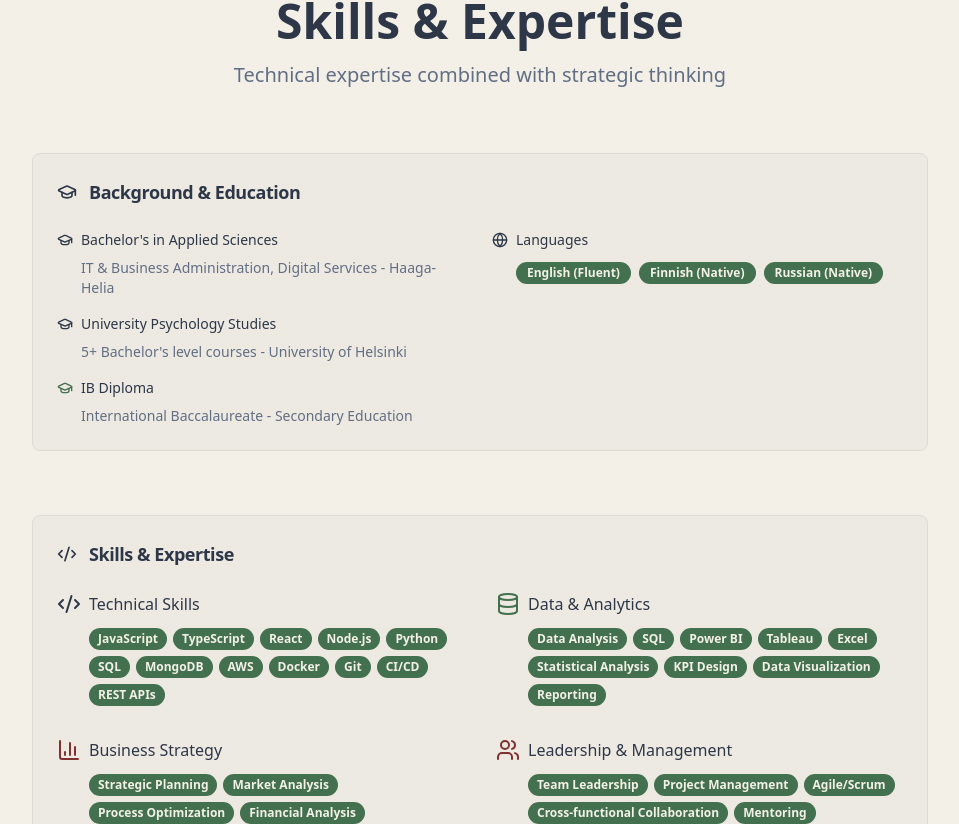
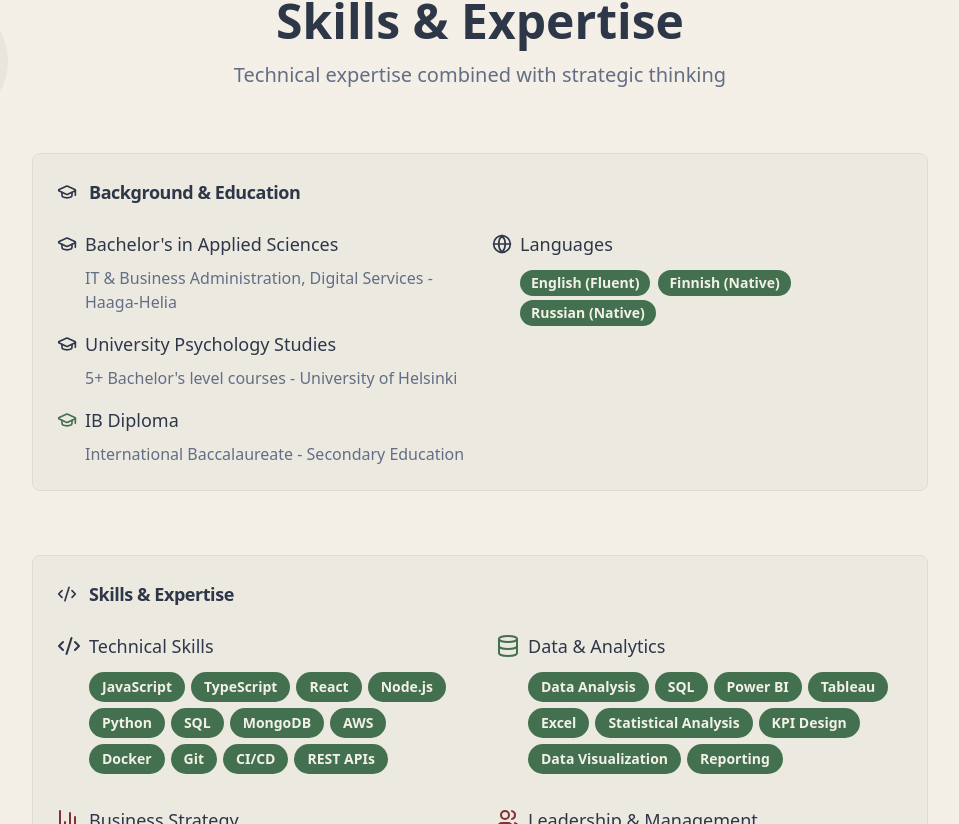
Before and after one commit to annasebedash-creator/anna-sebedach-portfolio, a React (Vite) app: page / in a window 1280 px wide. Shown: the part 876-1700 px from the top of the page, without its empty margins (160-1119 px from the left). Built offline with nearby package versions, Linux system fonts and the light colour scheme.

Commit message:
Add styling to skills section

```diff
--- a/src/components/Skills.tsx
+++ b/src/components/Skills.tsx
@@ -23,8 +23,18 @@ const Skills = () => {
     skills: ["Team Leadership", "Project Management", "Agile/Scrum", "Cross-functional Collaboration", "Mentoring", "Communication", "Problem Solving", "Decision Making"],
     color: "text-burgundy"
   }];
-  return <section id="skills" className="py-20 bg-gradient-subtle">
-      <div className="container mx-auto px-6">
+  return <section id="skills" className="py-20 bg-gradient-subtle relative overflow-hidden">
+      {/* Background decorative elements */}
+      <div className="absolute inset-0 pointer-events-none">
+        <div className="absolute top-20 left-10 w-32 h-32 bg-midnight-blue/10 rounded-full animate-pulse"></div>
+        <div className="absolute top-40 right-16 w-24 h-24 bg-burgundy/8 rounded-full animate-pulse delay-300"></div>
+        <div className="absolute bottom-32 left-20 w-20 h-20 bg-moss-green/12 rounded-full animate-pulse delay-700"></div>
+        <div className="absolute bottom-20 right-24 w-28 h-28 bg-midnight-blue/8 rounded-full animate-pulse delay-1000"></div>
+        <div className="absolute top-60 left-1/4 w-16 h-16 bg-burgundy/6 rounded-full animate-pulse delay-500"></div>
+        <div className="absolute top-80 right-1/3 w-36 h-36 bg-moss-green/8 rounded-full animate-pulse delay-200"></div>
+      </div>
+
+      <div className="container mx-auto px-6 relative">
         <div className="text-center mb-16">
           <h2 className="text-4xl md:text-5xl font-bold text-primary mb-4 inline-block whitespace-nowrap">
             Skills & Expertise
@@ -46,42 +56,42 @@ const Skills = () => {
               </CardTitle>
             </CardHeader>
             <CardContent>
-              <div className="grid md:grid-cols-2 gap-6 text-sm">
+              <div className="grid md:grid-cols-2 gap-6 text-base">
                 <div className="space-y-4">
                   <div className="space-y-2">
                     <div className="flex items-center space-x-2">
-                      <GraduationCap className="w-4 h-4 text-primary" />
-                      <span className="font-medium">Bachelor's in Applied Sciences</span>
+                      <GraduationCap className="w-5 h-5 text-primary" />
+                      <span className="font-medium text-lg">Bachelor's in Applied Sciences</span>
                     </div>
-                    <p className="text-muted-foreground ml-6">IT & Business Administration, Digital Services - Haaga-Helia</p>
+                    <p className="text-muted-foreground ml-7">IT & Business Administration, Digital Services - Haaga-Helia</p>
                   </div>
 
                   <div className="space-y-2">
                     <div className="flex items-center space-x-2">
-                      <GraduationCap className="w-4 h-4 text-primary" />
-                      <span className="font-medium">University Psychology Studies</span>
+                      <GraduationCap className="w-5 h-5 text-primary" />
+                      <span className="font-medium text-lg">University Psychology Studies</span>
                     </div>
-                    <p className="text-muted-foreground ml-6">5+ Bachelor's level courses - University of Helsinki</p>
+                    <p className="text-muted-foreground ml-7">5+ Bachelor's level courses - University of Helsinki</p>
                   </div>
 
                   <div className="space-y-2">
                     <div className="flex items-center space-x-2">
-                      <GraduationCap className="w-4 h-4 text-secondary" />
-                      <span className="font-medium">IB Diploma</span>
+                      <GraduationCap className="w-5 h-5 text-secondary" />
+                      <span className="font-medium text-lg">IB Diploma</span>
                     </div>
-                    <p className="text-muted-foreground ml-6">International Baccalaureate - Secondary Education</p>
+                    <p className="text-muted-foreground ml-7">International Baccalaureate - Secondary Education</p>
                   </div>
                 </div>
 
                 <div className="space-y-2">
                   <div className="flex items-center space-x-2">
-                    <Globe className="w-4 h-4 text-primary" />
-                    <span className="font-medium">Languages</span>
+                    <Globe className="w-5 h-5 text-primary" />
+                    <span className="font-medium text-lg">Languages</span>
                   </div>
-                  <div className="ml-6 space-y-1">
-                    <Badge variant="secondary" className="mr-2">English (Fluent)</Badge>
-                    <Badge variant="secondary" className="mr-2">Finnish (Native)</Badge>
-                    <Badge variant="secondary">Russian (Native)</Badge>
+                  <div className="ml-7 space-y-1">
+                    <Badge variant="secondary" className="mr-2 text-sm">English (Fluent)</Badge>
+                    <Badge variant="secondary" className="mr-2 text-sm">Finnish (Native)</Badge>
+                    <Badge variant="secondary" className="text-sm">Russian (Native)</Badge>
                   </div>
                 </div>
               </div>
@@ -101,16 +111,16 @@ const Skills = () => {
               </CardTitle>
             </CardHeader>
             <CardContent>
-              <div className="grid md:grid-cols-2 gap-8 text-sm">
+              <div className="grid md:grid-cols-2 gap-8 text-base">
                 {skillCategories.map((category, index) => <div key={index} className="space-y-3">
                     <div className="flex items-center space-x-2">
                       <div className={category.color}>
                         {category.icon}
                       </div>
-                      <span className="font-medium text-base">{category.title}</span>
+                      <span className="font-medium text-lg">{category.title}</span>
                     </div>
                     <div className="ml-8 flex flex-wrap gap-1.5">
-                      {category.skills.map((skill, skillIndex) => <Badge key={skillIndex} variant="secondary" className="text-xs py-0.5 px-2">
+                      {category.skills.map((skill, skillIndex) => <Badge key={skillIndex} variant="secondary" className="text-sm py-1 px-3">
                           {skill}
                         </Badge>)}
                     </div>
```
